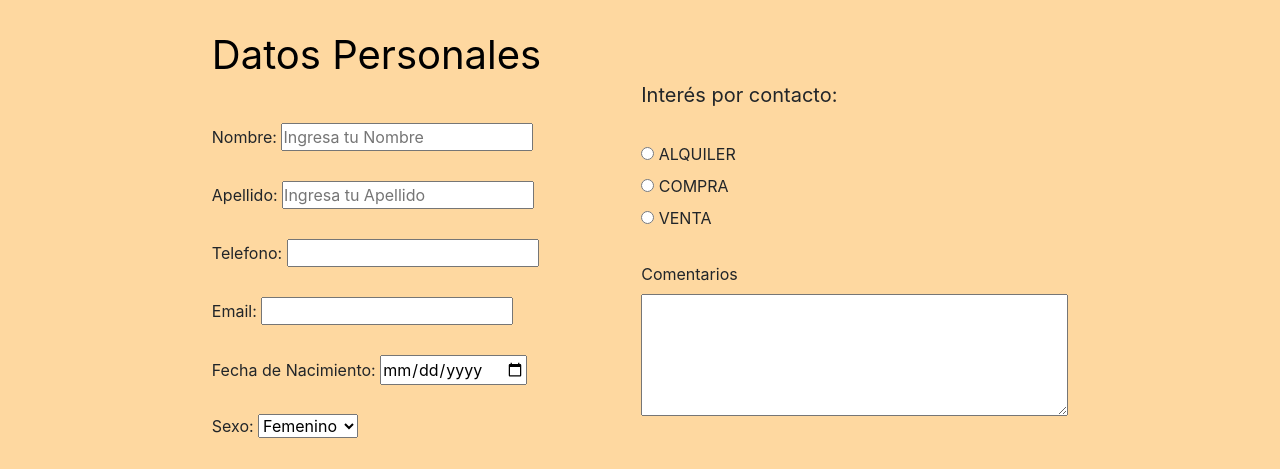
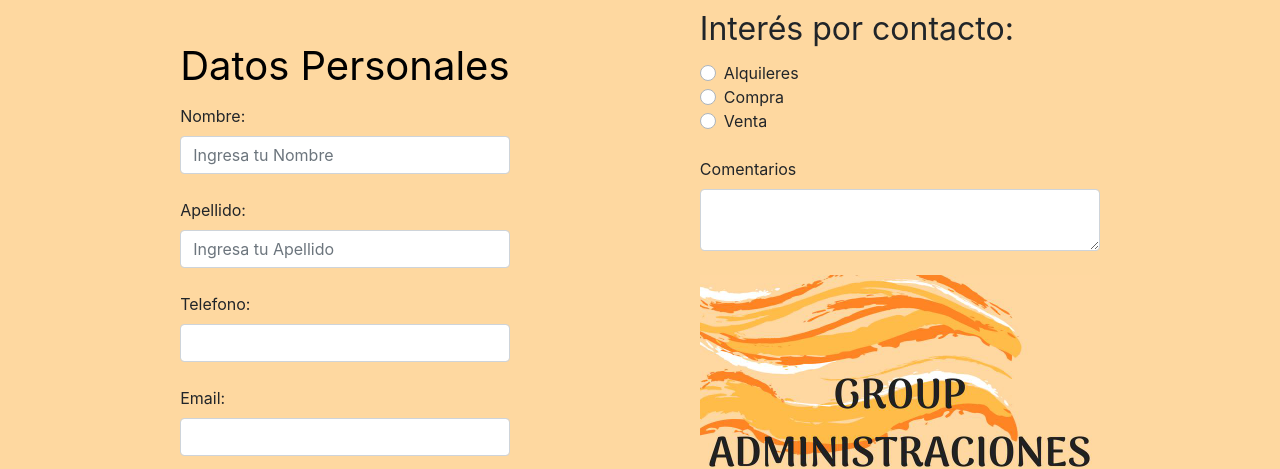
Before and after one commit to gedardo/Group, a website: page pages/contacto.html in a window 1280 px wide. Shown: the part 341-810 px from the top of the page. Drawn offline with Linux system fonts and the light colour scheme.

Commit message:
contacto
modificado contacto

```diff
--- a/assets/css/estilos.css
+++ b/assets/css/estilos.css
@@ -66,7 +66,6 @@ body {
     align-items: center;
   }
 
-  .navbar a,
   .navbar a:focus {
     display: flex;
     align-items: center;
@@ -254,19 +253,12 @@ legend {
   color: black;
 }
 
-fieldset {
-  padding: 30px;
-  margin: 20px;
-}
-
-
 li {
   font-size: 1rem;
   margin: 5px;
   font-family: 'Gill Sans', 'Gill Sans MT', Calibri, 'Trebuchet MS', sans-serif;
 
 }
-
 
 .liAlquileres {
   font-size: 1.5rem;
--- a/pages/contacto.html
+++ b/pages/contacto.html
@@ -31,41 +31,48 @@
 
   <form action="gracias.html" method="get" enctype="application/x-www-form-urlencoded">
 
-    <article class="container position-relative">
+    <article class="container position-relative justify-content-around">
 
-      <fieldset class="form-group">
+      <div class="form-group">
         <legend>Datos Personales</legend>
         <label for="nombre">Nombre: </label>
-        <input type="text" name="nombre" placeholder="Ingresa tu Nombre" /><br><br>
+        <input type="text" class="form-control" name="nombre" placeholder="Ingresa tu Nombre" /><br>
         <label for="apellido"> Apellido: </label>
-        <input type="text" name="apellido" id="apellido" placeholder="Ingresa tu Apellido" /><br><br>
+        <input type="text" class="form-control" name="apellido" id="apellido" placeholder="Ingresa tu Apellido" /><br>
         <label for="apellido"> Telefono: </label>
-        <input type="number" name="telefono" id="telefono" placeholder="" /><br><br>
+        <input type="number" class="form-control" name="telefono" id="telefono" placeholder="" /><br>
         <label for="email">Email: </label>
-        <input type="email" id="email" name="email" required /><br /><br />
+        <input type="email" class="form-control" id="email" name="email" required /><br />
         <label for="nacimiento">Fecha de Nacimiento: </label>
-        <input type="date" name="nacimiento" id="nacimiento" /><br /><br />
+        <input type="date" class="form-control" name="nacimiento" id="nacimiento" /><br />
         <label for="sexo">Sexo: </label>
-        <select name="sexo" id="sexo">
+        <select name="sexo" class="form-control" id="sexo">
           <option value="M">Masculino</option>
           <option selected value="F">Femenino</option>
           <option value="O">Otro</option>
         </select>
-      </fieldset>
+      </div>
 
-      <fieldset class="form-group">
-        <label for="interes" style="font-size: 20px;">Interés por contacto: </label><br><br>
-        <input type="radio" name="interes" id="alquiler" value="alquiler" />
-        <label for="alquiler">ALQUILER</label><br>
-        <input type="radio" name="interes" id="compra" value="compra" />
-        <label for="compra">COMPRA</label><br>
-        <input type="radio" name="interes" id="venta" value="venta" />
-        <label for="venta">VENTA</label>
-        <br><br>
+      <div class="form-group">
+        <label for="interes" style="font-size: 2rem;">Interés por contacto: </label><br>
+        <div class="custom-control custom-radio">
+          <input type="radio" id="alquiler" name="alquiler" class="custom-control-input">
+          <label class="custom-control-label" for="alquiler">Alquileres</label>
+        </div>
+        <div class="custom-control custom-radio">
+          <input type="radio" id="compra" name="compra" class="custom-control-input">
+          <label class="custom-control-label" for="compra">Compra</label>
+        </div>
+        <div class="custom-control custom-radio">
+          <input type="radio" id="venta" name="venta" class="custom-control-input">
+          <label class="custom-control-label" for="venta">Venta</label>
+        </div><br>
         <label for="comentarios">Comentarios</label><br />
-        <textarea name="comentarios" id="comentarios" rows="5" cols="40"></textarea>
-      </fieldset>
-    </article>
+        <textarea class="form-control" name="comentarios" id="comentarios" rows="auto" cols="auto"></textarea><br>
+        <img src="../assets/images/large.jpg" class="img-fluid" alt="Responsive image" style="height: 25rem;"><br>
+      </div>
+
+    </article><br>
 
     <div style="text-align: center;">
       <input type="submit" value="ENVIAR" style="background-color: rgb(78, 228, 78);" />
```
